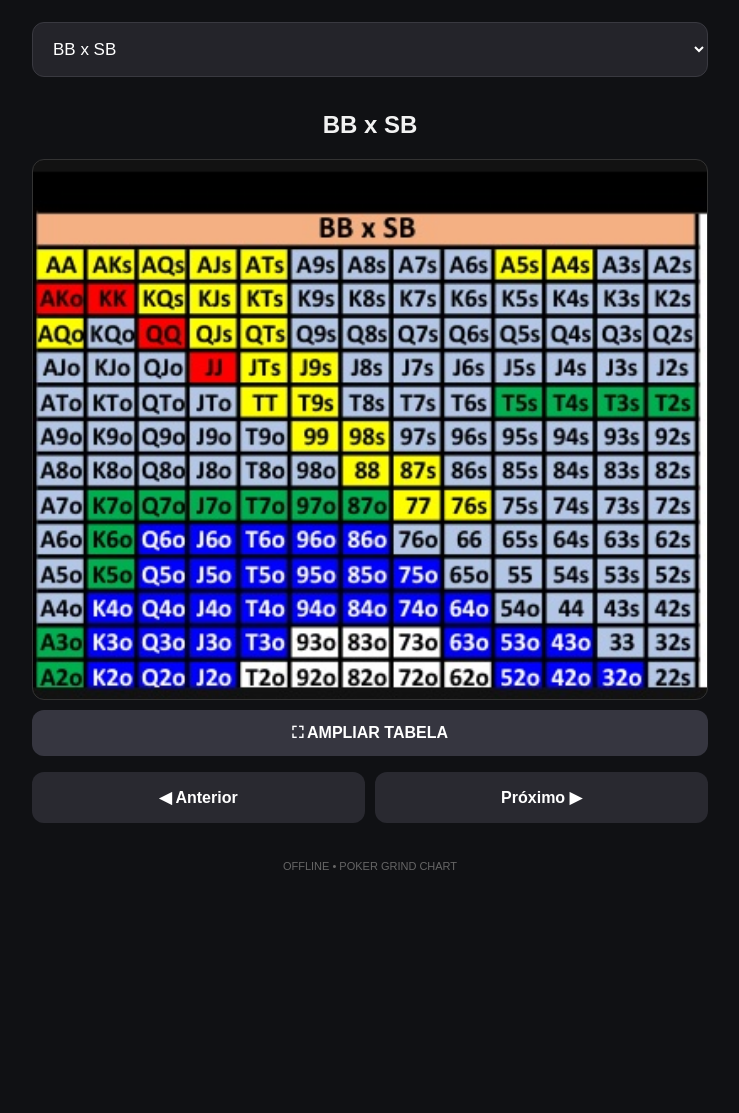
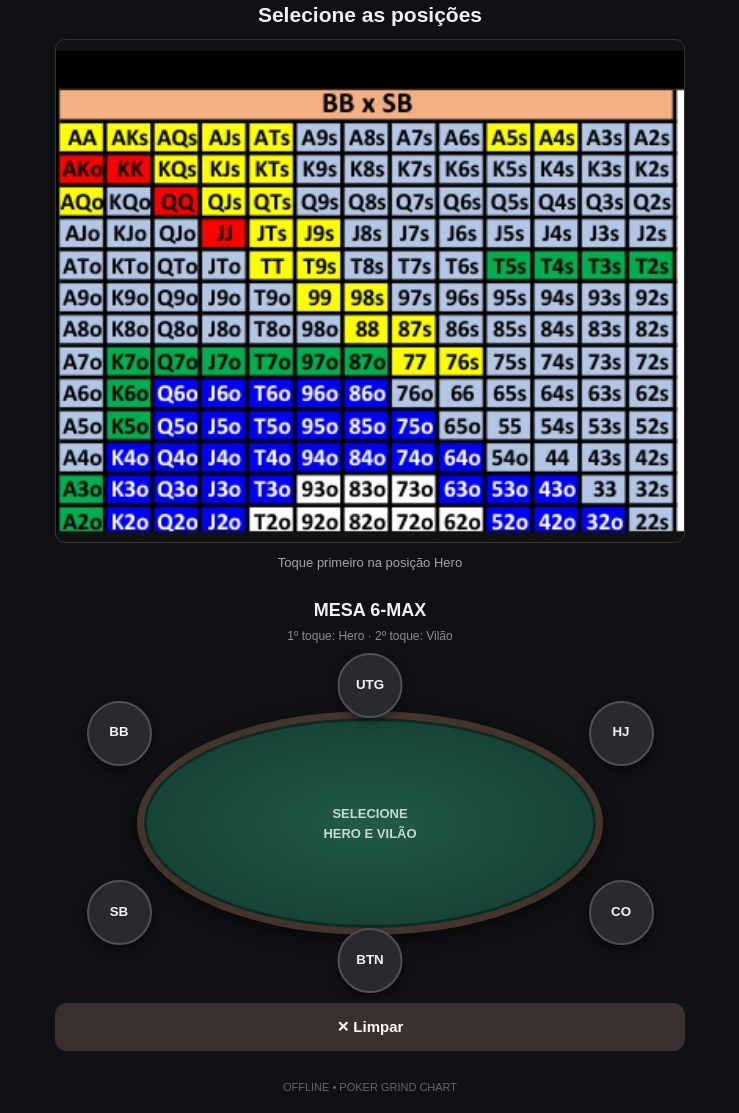
Before and after one commit to LUANLIMA22/poker-chart, a plain HTML site: page index.html in a window 1280 px wide. Shown: the part 92-1205 px from the top of the page, without its empty margins (270-1009 px from the left). Before the commit the page ends 989 px from the top, so only its background shows below. Drawn offline with Linux system fonts and the light colour scheme.

Commit message:
Update index.html

```diff
--- a/index.html
+++ b/index.html
@@ -20,43 +20,34 @@ body {
 
 header {
   text-align: center;
-  padding: 24px 12px 18px;
+  padding: 18px 10px 12px;
 }
 
 header h1 {
-  font-size: 22px;
   margin: 0;
+  font-size: 20px;
   letter-spacing: 1px;
 }
 
 header p {
-  color: #999;
-  margin: 7px 0 0;
-  font-size: 13px;
+  margin: 6px 0 0;
+  color: #92929b;
+  font-size: 12px;
 }
 
 .container {
-  padding: 12px;
-  max-width: 700px;
+  max-width: 650px;
   margin: auto;
+  padding: 10px;
 }
 
-select {
-  width: 100%;
-  padding: 16px;
-  background: #24242a;
-  color: white;
-  border: 1px solid #393940;
-  border-radius: 12px;
-  font-size: 17px;
-  margin: 12px 0 18px;
-}
+/* RANGE */
 
-.title {
+.range-title {
   text-align: center;
-  font-size: 24px;
   font-weight: bold;
-  margin: 16px 0 20px;
+  font-size: 21px;
+  margin: 12px 0;
 }
 
 .chart {
@@ -65,89 +56,200 @@ select {
   background-image: url("charts_sprite.jpg");
   background-size: 400% 300%;
   background-repeat: no-repeat;
-  border-radius: 12px;
+  background-position: 0% 0%;
   border: 1px solid #333;
-  overflow: hidden;
+  border-radius: 10px;
 }
 
-.navigation {
-  display: flex;
-  gap: 10px;
-  margin-top: 16px;
+.status {
+  text-align: center;
+  font-size: 13px;
+  color: #a5a5ae;
+  margin: 12px 0 6px;
+  min-height: 20px;
 }
 
-button {
-  flex: 1;
-  padding: 16px 8px;
-  background: #292930;
-  color: white;
-  border: none;
-  border-radius: 12px;
-  font-size: 16px;
+/* TABLE */
+
+.table-title {
+  text-align: center;
+  margin: 25px 0 8px;
+  font-size: 18px;
   font-weight: bold;
 }
 
-button:active {
+.instructions {
+  text-align: center;
+  color: #8d8d96;
+  font-size: 12px;
+  margin-bottom: 10px;
+}
+
+/* POKER TABLE */
+
+.poker-table {
+  position: relative;
+  width: 100%;
+  height: 340px;
+  margin: 0 auto;
+}
+
+.table-oval {
+  position: absolute;
+  left: 13%;
+  right: 13%;
+  top: 17%;
+  bottom: 17%;
+  border-radius: 50%;
+  background: radial-gradient(ellipse, #225a48, #123a30);
+  border: 7px solid #45342b;
+  box-shadow:
+    inset 0 0 0 3px #102a23,
+    0 5px 15px #0008;
+}
+
+.table-center {
+  position: absolute;
+  left: 50%;
+  top: 50%;
+  transform: translate(-50%, -50%);
+  color: #c5d9ce;
+  text-align: center;
+  font-size: 13px;
+  font-weight: bold;
+  line-height: 1.5;
+}
+
+/* SEATS */
+
+.seat {
+  position: absolute;
+  width: 65px;
+  height: 65px;
+  border-radius: 50%;
+  background: #292930;
+  border: 2px solid #505058;
+  color: #f3f3f3;
+  font-weight: bold;
+  display: flex;
+  align-items: center;
+  justify-content: center;
+  flex-direction: column;
+  z-index: 2;
+  cursor: pointer;
+  box-shadow: 0 4px 8px #0007;
+}
+
+.seat small {
+  font-size: 10px;
+  font-weight: normal;
+  margin-top: 3px;
+  color: #aaa;
+}
+
+.seat.hero {
+  background: #7d36a8;
+  border-color: #d18aff;
+  box-shadow: 0 0 15px #a94be477;
+}
+
+.seat.villain {
+  background: #b45a23;
+  border-color: #ffb47a;
+  box-shadow: 0 0 15px #f08a4577;
+}
+
+.seat.hero small,
+.seat.villain small {
+  color: white;
+}
+
+/* POSITIONS */
+
+.seat-utg {
+  top: 0;
+  left: 50%;
+  transform: translateX(-50%);
+}
+
+.seat-hj {
+  top: 14%;
+  right: 5%;
+}
+
+.seat-co {
+  bottom: 14%;
+  right: 5%;
+}
+
+.seat-btn {
+  bottom: 0;
+  left: 50%;
+  transform: translateX(-50%);
+}
+
+.seat-sb {
+  bottom: 14%;
+  left: 5%;
+}
+
+.seat-bb {
+  top: 14%;
+  left: 5%;
+}
+
+/* BUTTONS */
+
+.controls {
+  display: flex;
+  gap: 10px;
+  margin-top: 10px;
+}
+
+button.action {
+  flex: 1;
+  border: none;
+  border-radius: 12px;
+  padding: 15px 8px;
+  background: #292930;
+  color: white;
+  font-size: 15px;
+  font-weight: bold;
+}
+
+button.action:active {
   background: #45454c;
 }
 
-.expand-button {
-  width: 100%;
-  margin-top: 10px;
-  background: #363640;
-  padding: 14px;
+.clear {
+  background: #3a3030 !important;
 }
+
+/* FOOTER */
 
 .footer {
   text-align: center;
   color: #666;
   font-size: 11px;
-  padding: 25px 10px;
+  padding: 20px 8px;
 }
 
-/* MODO AMPLIADO */
+/* MOBILE */
 
-.fullscreen {
-  display: none;
-  position: fixed;
-  inset: 0;
-  z-index: 9999;
-  background: #101114;
-  padding: 10px;
-  flex-direction: column;
-  justify-content: center;
-  align-items: center;
-}
+@media (max-width: 380px) {
+  .poker-table {
+    height: 300px;
+  }
 
-.fullscreen.active {
-  display: flex;
-}
+  .seat {
+    width: 58px;
+    height: 58px;
+    font-size: 13px;
+  }
 
-.fullscreen-title {
-  font-size: 20px;
-  font-weight: bold;
-  text-align: center;
-  margin: 5px 0 12px;
-}
-
-.fullscreen-chart {
-  width: 96vw;
-  max-width: calc((100dvh - 120px) * 1.25);
-  aspect-ratio: 1.25 / 1;
-  background-image: url("charts_sprite.jpg");
-  background-size: 400% 300%;
-  background-repeat: no-repeat;
-  border: 1px solid #333;
-  border-radius: 8px;
-}
-
-.close-button {
-  flex: none;
-  width: 100%;
-  max-width: 500px;
-  margin-top: 12px;
-  padding: 14px;
-  background: #383840;
+  .seat small {
+    font-size: 9px;
+  }
 }
 </style>
 </head>
@@ -161,20 +263,68 @@ button:active {
 
 <div class="container">
 
-<select id="chartSelect"></select>
+  <div class="range-title" id="rangeTitle">
+    Selecione as posições
+  </div>
 
-<div class="title" id="chartTitle"></div>
+  <div class="chart" id="chart"></div>
 
-<div class="chart" id="chart"></div>
+  <div class="status" id="status">
+    Toque primeiro na posição Hero
+  </div>
 
-<button class="expand-button" onclick="openFullscreen()">
-  ⛶ AMPLIAR TABELA
-</button>
+  <div class="table-title">MESA 6-MAX</div>
 
-<div class="navigation">
-  <button onclick="previousChart()">◀ Anterior</button>
-  <button onclick="nextChart()">Próximo ▶</button>
-</div>
+  <div class="instructions">
+    1º toque: Hero · 2º toque: Vilão
+  </div>
+
+  <div class="poker-table">
+
+    <div class="table-oval"></div>
+
+    <div class="table-center" id="tableCenter">
+      SELECIONE<br>
+      HERO E VILÃO
+    </div>
+
+    <button class="seat seat-utg" data-seat="UTG">
+      UTG
+      <small></small>
+    </button>
+
+    <button class="seat seat-hj" data-seat="HJ">
+      HJ
+      <small></small>
+    </button>
+
+    <button class="seat seat-co" data-seat="CO">
+      CO
+      <small></small>
+    </button>
+
+    <button class="seat seat-btn" data-seat="BTN">
+      BTN
+      <small></small>
+    </button>
+
+    <button class="seat seat-sb" data-seat="SB">
+      SB
+      <small></small>
+    </button>
+
+    <button class="seat seat-bb" data-seat="BB">
+      BB
+      <small></small>
+    </button>
+
+  </div>
+
+  <div class="controls">
+    <button class="action clear" onclick="clearSelection()">
+      ✕ Limpar
+    </button>
+  </div>
 
 </div>
 
@@ -182,15 +332,8 @@ button:active {
   OFFLINE • POKER GRIND CHART
 </div>
 
-<div class="fullscreen" id="fullscreen">
-  <div class="fullscreen-title" id="fullscreenTitle"></div>
-  <div class="fullscreen-chart" id="fullscreenChart"></div>
-  <button class="close-button" onclick="closeFullscreen()">
-    ✕ VOLTAR
-  </button>
-</div>
+<script>
 
-<script>
 const charts = [
   {name:"BB x SB", col:0, row:0},
   {name:"BB x BTN", col:1, row:0},
@@ -208,67 +351,152 @@ const charts = [
   {name:"IP x UTG", col:3, row:2}
 ];
 
-let current = 0;
+let hero = null;
+let villain = null;
 
-const select = document.getElementById("chartSelect");
 const chart = document.getElementById("chart");
-const title = document.getElementById("chartTitle");
+const rangeTitle = document.getElementById("rangeTitle");
+const status = document.getElementById("status");
+const tableCenter = document.getElementById("tableCenter");
 
-const fullscreen = document.getElementById("fullscreen");
-const fullscreenTitle = document.getElementById("fullscreenTitle");
-const fullscreenChart = document.getElementById("fullscreenChart");
-
-charts.forEach((item, index) => {
-  const option = document.createElement("option");
-  option.value = index;
-  option.textContent = item.name;
-  select.appendChild(option);
-});
-
-function setChartImage(element, item) {
+function setChart(item) {
   const x = item.col * 100 / 3;
   const y = item.row * 100 / 2;
 
-  element.style.backgroundPosition = `${x}% ${y}%`;
+  chart.style.backgroundPosition = `${x}% ${y}%`;
 }
 
-function updateChart() {
-  const item = charts[current];
+function findChart(heroPosition, villainPosition) {
 
-  select.value = current;
-  title.textContent = item.name;
+  const pair = [heroPosition, villainPosition];
 
-  setChartImage(chart, item);
-  setChartImage(fullscreenChart, item);
+  const mappings = {
+    "BB|SB": "BB x SB",
+    "BB|BTN": "BB x BTN",
+    "BB|CO": "BB x CO",
+    "BB|HJ": "BB x HJ",
+    "BB|UTG": "BB x UTG",
 
-  fullscreenTitle.textContent = item.name;
+    "SB|BTN": "SB x BTN",
+    "SB|CO": "SB x CO",
+    "SB|HJ": "SB x HJ",
+    "SB|UTG": "SB x UTG",
+
+    "BTN|CO": "BTN x CO",
+
+    "HJ|IP": "IP x HJ",
+    "UTG|IP": "IP x UTG"
+  };
+
+  const key = pair.sort().join("|");
+  const chartName = mappings[key];
+
+  if (!chartName) {
+    return null;
+  }
+
+  return charts.find(c => c.name === chartName);
 }
 
-function previousChart() {
-  current = (current - 1 + charts.length) % charts.length;
-  updateChart();
+function updateSeats() {
+
+  document.querySelectorAll(".seat").forEach(seat => {
+
+    const position = seat.dataset.seat;
+    const small = seat.querySelector("small");
+
+    seat.classList.remove("hero", "villain");
+    small.textContent = "";
+
+    if (position === hero) {
+      seat.classList.add("hero");
+      small.textContent = "HERO";
+    }
+
+    if (position === villain) {
+      seat.classList.add("villain");
+      small.textContent = "VILÃO";
+    }
+
+  });
 }
 
-function nextChart() {
-  current = (current + 1) % charts.length;
-  updateChart();
+function updateDisplay() {
+
+  updateSeats();
+
+  if (!hero) {
+    rangeTitle.textContent = "Selecione as posições";
+    status.textContent = "Toque primeiro na posição Hero";
+
+    tableCenter.innerHTML = "SELECIONE<br>HERO E VILÃO";
+    return;
+  }
+
+  if (!villain) {
+    rangeTitle.textContent = hero + " — Hero";
+    status.textContent = "Agora toque na posição do Vilão";
+
+    tableCenter.innerHTML = "HERO:<br>" + hero;
+    return;
+  }
+
+  rangeTitle.textContent = hero + " vs " + villain;
+  tableCenter.innerHTML =
+    "HERO: " + hero + "<br>VILÃO: " + villain;
+
+  const item = findChart(hero, villain);
+
+  if (item) {
+    setChart(item);
+    status.textContent = "Confronto identificado";
+  } else {
+    status.textContent =
+      "Este confronto ainda não possui tabela configurada";
+  }
 }
 
-select.addEventListener("change", function() {
-  current = Number(this.value);
-  updateChart();
+document.querySelectorAll(".seat").forEach(seat => {
+
+  seat.addEventListener("click", () => {
+
+    const position = seat.dataset.seat;
+
+    if (!hero) {
+      hero = position;
+      villain = null;
+    }
+
+    else if (!villain) {
+
+      if (position === hero) {
+        hero = null;
+        villain = null;
+      } else {
+        villain = position;
+      }
+
+    }
+
+    else {
+      hero = position;
+      villain = null;
+    }
+
+    updateDisplay();
+
+  });
+
 });
 
-function openFullscreen() {
-  updateChart();
-  fullscreen.classList.add("active");
+function clearSelection() {
+  hero = null;
+  villain = null;
+  updateDisplay();
 }
 
-function closeFullscreen() {
-  fullscreen.classList.remove("active");
-}
+updateDisplay();
 
-updateChart();
 </script>
 
 </body>
```
